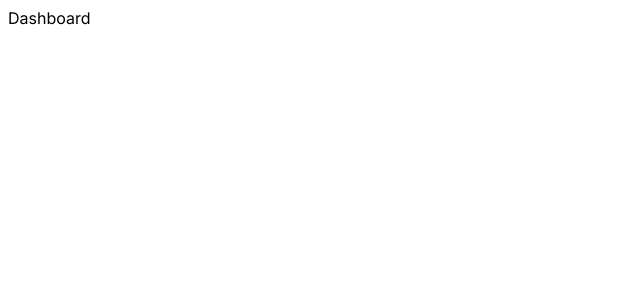
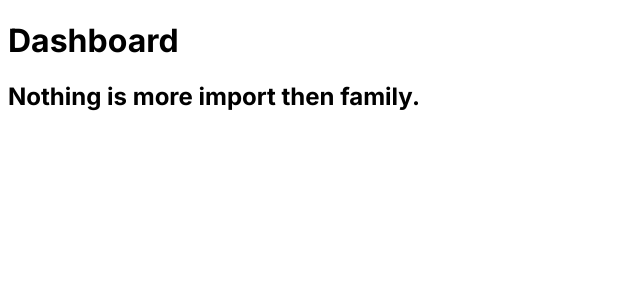
Before and after one commit to Imtiaz4530/next_dummy, a Next.js app: page /dashboard in a window 1280 px wide. Shown: the top 300 px of the page, without its empty margins (0-640 px from the left). Built offline with nearby package versions, Linux system fonts and the light colour scheme.

Commit message:
this is our 2nd commit

```diff
--- a/app/dashboard/page.js
+++ b/app/dashboard/page.js
@@ -2,7 +2,10 @@ import React from 'react'
 
 const Dashboard = () => {
   return (
-    <div>Dashboard</div>
+    <div>
+        <h1>Dashboard</h1>
+        <h2>Nothing is more import then family.</h2>
+    </div>
   )
 }
 
```
